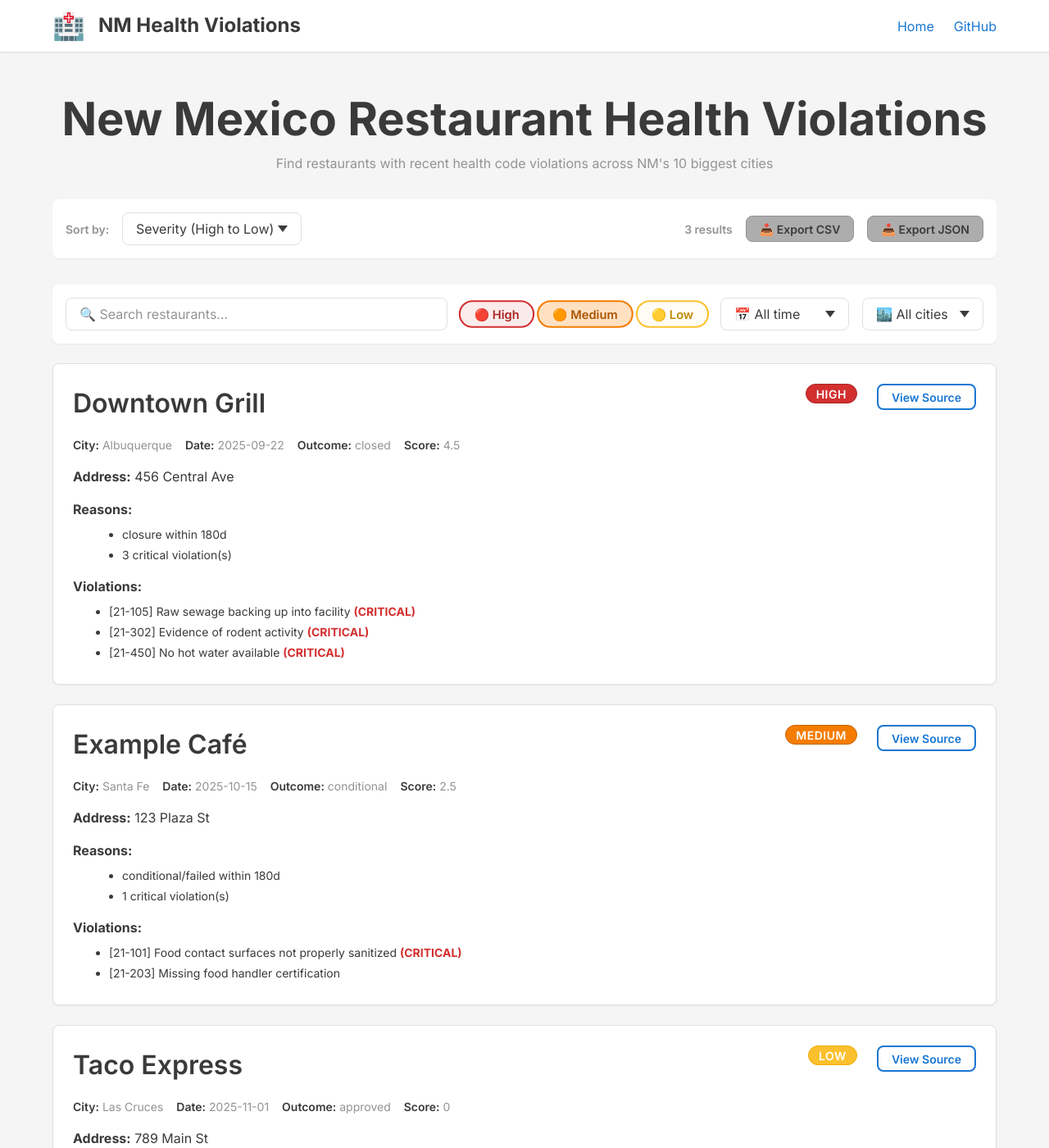
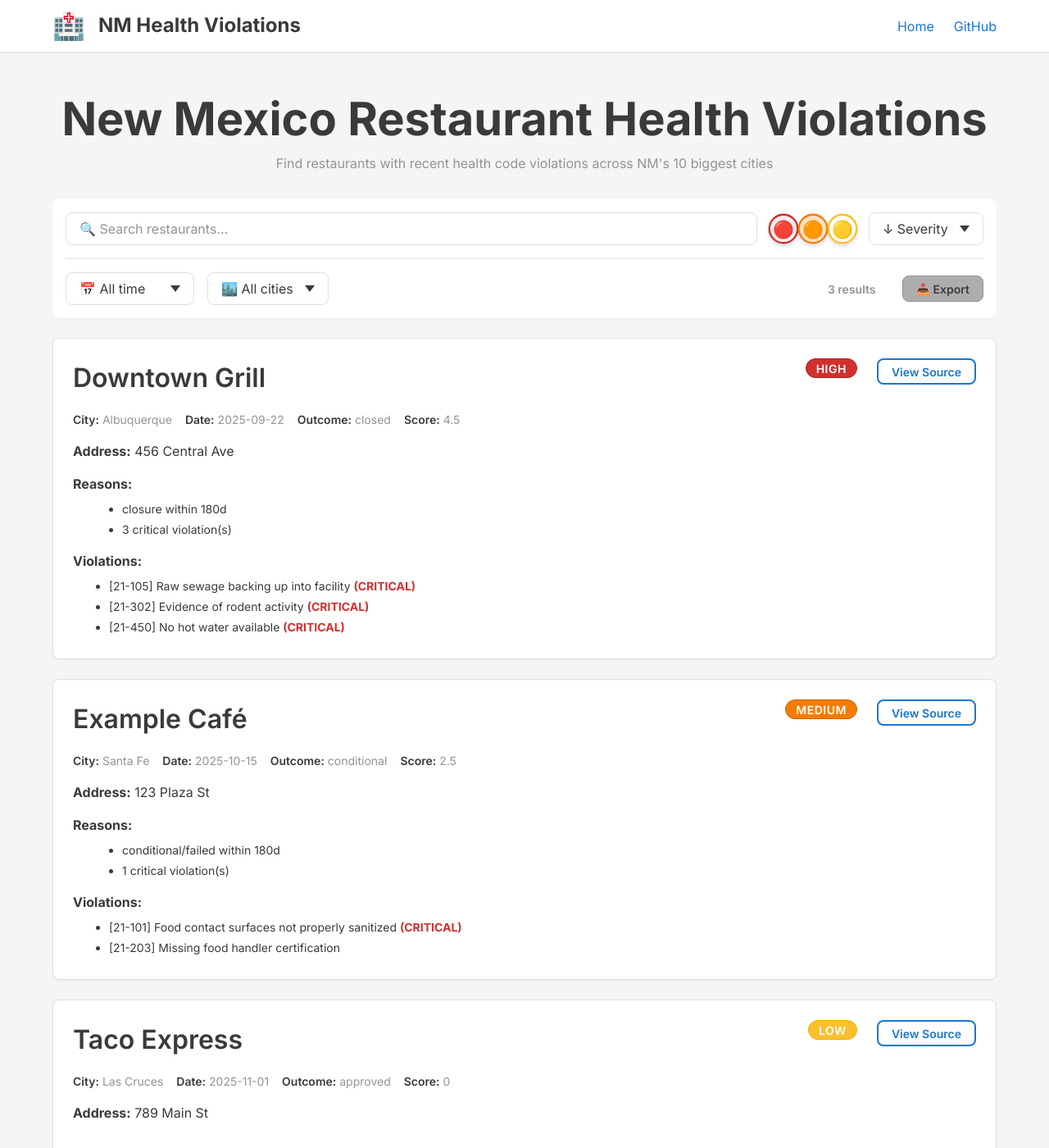
Before and after one commit to aindaco1/restaurant-locations, a Jekyll site: the page built from index.html, in a window 1280 px wide and 1400 px high. Shown: the whole window at 82% size. Built offline with Jekyll 4.4.1, drawn with Linux system fonts in a browser that asks for light colours.

Commit message:
UX: redesign control bar - integrate sort, compact pills, dropdown export, prominent results count

```diff
--- a/_includes/filter-controls.html
+++ b/_includes/filter-controls.html
@@ -1,7 +1,8 @@
-<!-- Compact inline filter bar -->
+<!-- Unified Filter & Control Bar -->
 <div class="filter-bar" x-data="filterControls()">
-  <div class="filter-bar__controls">
-    <!-- Search (primary action) -->
+  <!-- Primary Row: Search + Severity + Sort -->
+  <div class="filter-bar__row filter-bar__row--primary">
+    <!-- Search (primary action, expandable) -->
     <div class="filter-bar__item filter-bar__item--search">
       <input
         type="text"
@@ -20,27 +21,46 @@
           @click="toggleSeverity('high')"
           :class="{ 'active': selectedSeverity.includes('high') }"
           class="severity-pill severity-pill--high"
-          aria-label="Filter by high severity">
-          🔴 High
+          aria-label="Filter by high severity"
+          :title="`High severity ${selectedSeverity.includes('high') ? '(active)' : ''}`">
+          🔴
         </button>
         <button
           @click="toggleSeverity('medium')"
           :class="{ 'active': selectedSeverity.includes('medium') }"
           class="severity-pill severity-pill--medium"
-          aria-label="Filter by medium severity">
-          🟠 Medium
+          aria-label="Filter by medium severity"
+          :title="`Medium severity ${selectedSeverity.includes('medium') ? '(active)' : ''}`">
+          🟠
         </button>
         <button
           @click="toggleSeverity('low')"
           :class="{ 'active': selectedSeverity.includes('low') }"
           class="severity-pill severity-pill--low"
-          aria-label="Filter by low severity">
-          🟡 Low
+          aria-label="Filter by low severity"
+          :title="`Low severity ${selectedSeverity.includes('low') ? '(active)' : ''}`">
+          🟡
         </button>
       </div>
     </div>
 
-    <!-- Date dropdown (compact) -->
+    <!-- Sort dropdown (compact) -->
+    <div class="filter-bar__item">
+      <select
+        x-model="sortBy"
+        @change="changeSortOrder"
+        class="select select--compact"
+        aria-label="Sort results">
+        <option value="severity">↓ Severity</option>
+        <option value="date">↓ Recent</option>
+        <option value="name">A→Z Name</option>
+      </select>
+    </div>
+  </div>
+
+  <!-- Secondary Row: Refinements + Actions -->
+  <div class="filter-bar__row filter-bar__row--secondary">
+    <!-- Date dropdown -->
     <div class="filter-bar__item">
       <select
         x-model="dateRange"
@@ -55,7 +75,7 @@
       </select>
     </div>
 
-    <!-- City dropdown (compact) -->
+    <!-- City dropdown -->
     <div class="filter-bar__item">
       <select
         x-model="cityFilter"
@@ -69,17 +89,48 @@
       </select>
     </div>
 
-    <!-- Active filters badge -->
-    <div class="filter-bar__item" x-show="activeFilterCount > 0">
-      <span class="filter-badge" x-text="`${activeFilterCount} active`"></span>
+    <!-- Spacer to push right-side content -->
+    <div style="flex: 1;"></div>
+
+    <!-- Results count (prominent feedback) -->
+    <div class="filter-bar__item">
+      <span class="results-count" x-text="`${resultsCount} result${resultsCount !== 1 ? 's' : ''}`"></span>
     </div>
 
-    <!-- Reset button (only show when filters applied) -->
-    <div class="filter-bar__item" x-show="activeFilterCount > 0">
+    <!-- Export menu (progressive disclosure) -->
+    <div class="filter-bar__item" x-data="{ exportOpen: false }">
+      <div style="position: relative;">
+        <button
+          @click="exportOpen = !exportOpen"
+          class="btn btn--small btn--secondary"
+          aria-label="Export options"
+          aria-expanded="exportOpen">
+          📥 Export
+        </button>
+
+        <div
+          x-show="exportOpen"
+          @click.outside="exportOpen = false"
+          class="export-menu"
+          x-transition>
+          <button @click="exportToCSV(); exportOpen = false" class="export-menu__item">
+            📄 CSV
+          </button>
+          <button @click="exportToJSON(); exportOpen = false" class="export-menu__item">
+            🔧 JSON
+          </button>
+        </div>
+      </div>
+    </div>
+
+    <!-- Clear filters (only when active) -->
+    <div class="filter-bar__item" x-show="activeFilterCount > 0" x-transition>
       <button
         @click="resetFilters"
-        class="btn btn--small btn--secondary"
-        aria-label="Reset all filters">
+        class="btn btn--small"
+        style="background: transparent; color: #f57c00; border: 1px solid #f57c00;"
+        aria-label="Clear all filters"
+        :title="`Clear ${activeFilterCount} active filter${activeFilterCount !== 1 ? 's' : ''}`">
         ✕ Clear
       </button>
     </div>
--- a/assets/js/app.js
+++ b/assets/js/app.js
@@ -207,23 +207,25 @@ document.addEventListener('alpine:init', () => {
         severity: this.selectedSeverity,
         search: this.searchQuery
       });
-    }
-  }));
+    },
 
-  // Toolbar controls component
-  Alpine.data('toolbarControls', () => ({
+    // Sorting (integrated into filter controls)
     get sortBy() {
       return Alpine.store('violations').sortBy;
     },
     set sortBy(value) {
       Alpine.store('violations').sortBy = value;
     },
+    changeSortOrder() {
+      Alpine.store('violations').sortViolations();
+    },
+
+    // Results count
     get resultsCount() {
       return Alpine.store('violations').filteredViolations.length;
     },
-    changeSortOrder() {
-      Alpine.store('violations').sortViolations();
-    },
+
+    // Export functions
     exportToCSV() {
       Alpine.store('violations').exportToCSV();
     },
@@ -231,6 +233,8 @@ document.addEventListener('alpine:init', () => {
       Alpine.store('violations').exportToJSON();
     }
   }));
+
+
 
   // Violations list component (simplified - uses store)
   Alpine.data('violationsList', () => ({
--- a/assets/partials/_components.scss
+++ b/assets/partials/_components.scss
@@ -177,11 +177,24 @@ a {
   border-radius: $radius--md;
   box-shadow: $shadow--sm;
 
-  &__controls {
+  &__row {
     display: flex;
     flex-wrap: wrap;
     gap: $space--md;
     align-items: center;
+
+    &--primary {
+      padding-bottom: $space--md;
+      border-bottom: 1px solid $color--light;
+    }
+
+    &--secondary {
+      padding-top: $space--md;
+    }
+
+    @include sm {
+      gap: $space--sm;
+    }
   }
 
   &__item {
@@ -191,6 +204,7 @@ a {
 
       @include sm {
         flex: 1 1 100%;
+        order: -1;
       }
     }
   }
@@ -200,7 +214,7 @@ a {
 
 .severity-pills {
   display: flex;
-  gap: $space--sm;
+  gap: $space--xs;
 }
 
 .severity-pill {
@@ -208,41 +222,87 @@ a {
   display: inline-flex;
   align-items: center;
   justify-content: center;
+  width: $size--unit * 4;
   height: $size--unit * 4;
-  padding: 0 $space--md;
   background: $color--background;
   border: 2px solid transparent;
   border-radius: $radius--full;
-  font-size: $body-small--size;
-  font-weight: $weight--semibold;
+  font-size: 18px;
   transition: all $transition--fast;
-  opacity: 0.5;
+  opacity: 0.4;
 
   &:hover {
-    opacity: 0.7;
+    opacity: 0.6;
+    transform: scale(1.1);
   }
 
   &.active {
     opacity: 1;
-    transform: scale(1.05);
+    transform: scale(1.15);
+    box-shadow: $shadow--md;
   }
 
   &--high.active {
     background: lighten($color--danger, 45%);
     border-color: $color--danger;
-    color: darken($color--danger, 10%);
   }
 
   &--medium.active {
     background: lighten($color--warning, 40%);
     border-color: $color--warning;
-    color: darken($color--warning, 15%);
   }
 
   &--low.active {
     background: lighten($color--caution, 40%);
     border-color: $color--caution;
-    color: darken($color--caution, 20%);
+  }
+}
+
+// ===== Results Count =====
+
+.results-count {
+  display: inline-flex;
+  align-items: center;
+  padding: 0 $space--md;
+  font-size: $body-small--size;
+  font-weight: $weight--semibold;
+  color: $text--muted;
+  white-space: nowrap;
+}
+
+// ===== Export Menu =====
+
+.export-menu {
+  position: absolute;
+  top: calc(100% + 4px);
+  right: 0;
+  z-index: $z--dropdown;
+  min-width: 120px;
+  background: $color--white;
+  border: 1px solid $color--light;
+  border-radius: $radius--md;
+  box-shadow: $shadow--lg;
+  overflow: hidden;
+
+  &__item {
+    @include btn-reset;
+    display: block;
+    width: 100%;
+    padding: $space--sm $space--md;
+    text-align: left;
+    font-size: $body-small--size;
+    color: $text--default;
+    transition: background $transition--fast;
+
+    &:hover {
+      background: $color--background;
+    }
+
+    &:focus-visible {
+      background: $color--background;
+      outline: 2px solid $color--primary;
+      outline-offset: -2px;
+    }
   }
 }
 
--- a/index.html
+++ b/index.html
@@ -10,29 +10,7 @@ title: NM Health Code Violations
   </p>
 </div>
 
-<!-- Toolbar with sort and export (shared data with violations list below) -->
-<div class="toolbar" x-data="toolbarControls()">
-  <div class="toolbar__section">
-    <span class="toolbar__label">Sort by:</span>
-    <select x-model="sortBy" @change="changeSortOrder" class="select" style="width: auto;">
-      <option value="severity">Severity (High to Low)</option>
-      <option value="date">Most Recent</option>
-      <option value="name">Name (A-Z)</option>
-    </select>
-  </div>
-
-  <div class="toolbar__section">
-    <span class="toolbar__label" x-text="`${resultsCount} results`"></span>
-    <button @click="exportToCSV" class="btn btn--small btn--secondary">
-      📥 Export CSV
-    </button>
-    <button @click="exportToJSON" class="btn btn--small btn--secondary">
-      📥 Export JSON
-    </button>
-  </div>
-</div>
-
-<!-- Filter Panel -->
+<!-- Unified Filter & Control Bar -->
 {% include filter-controls.html %}
 
 <!-- Violations List -->
```
